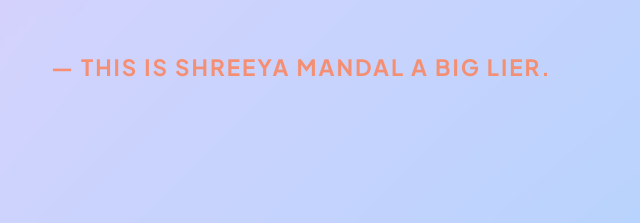
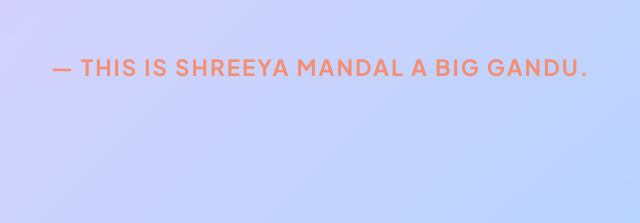
Before and after one commit to Slayers-001/Sunshine, a plain HTML site: page index.html in a window 1280 px wide. Shown: the part 225-448 px from the top of the page, 470-1110 px from the left. Drawn offline with nearby package versions, Linux system fonts and the light colour scheme.

Commit message:
index.html

```diff
--- a/index.html
+++ b/index.html
@@ -203,7 +203,7 @@
         // Repeating the text 60 times for a clean wall effect
         // Then adding the single note at the end
         wall.innerHTML = textToRepeat.repeat(1) +
-        "<br><br><span style='color:var(--highlight); font-weight:700; text-transform: uppercase; letter-spacing: 2px;'>— This is Shreeya Mandal a Big Lier.</span>";
+        "<br><br><span style='color:var(--highlight); font-weight:700; text-transform: uppercase; letter-spacing: 2px;'>— This is Shreeya Mandal a Big GANDU.</span>";
 
         // Smooth GSAP Entrance
         window.addEventListener('load', () => {
```
